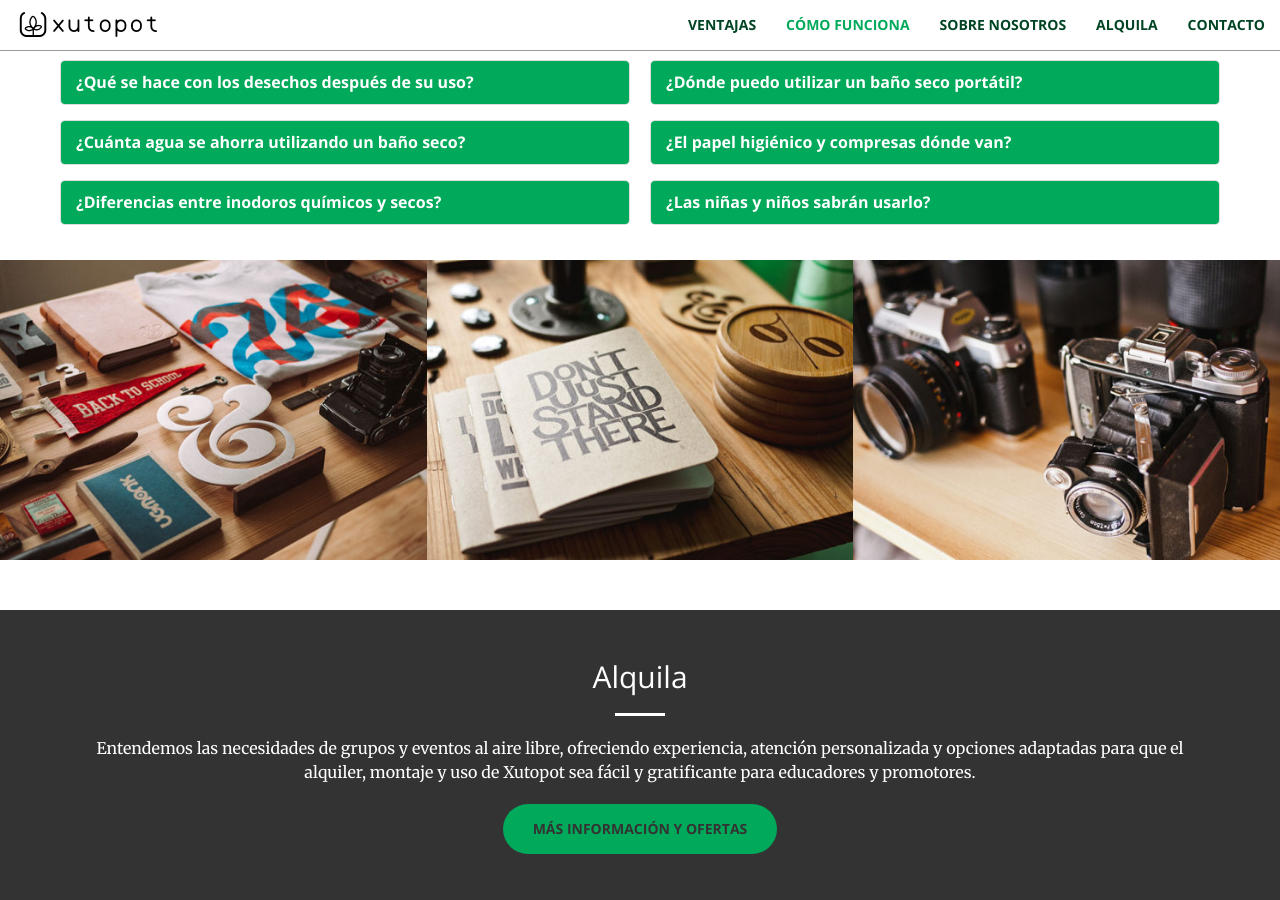
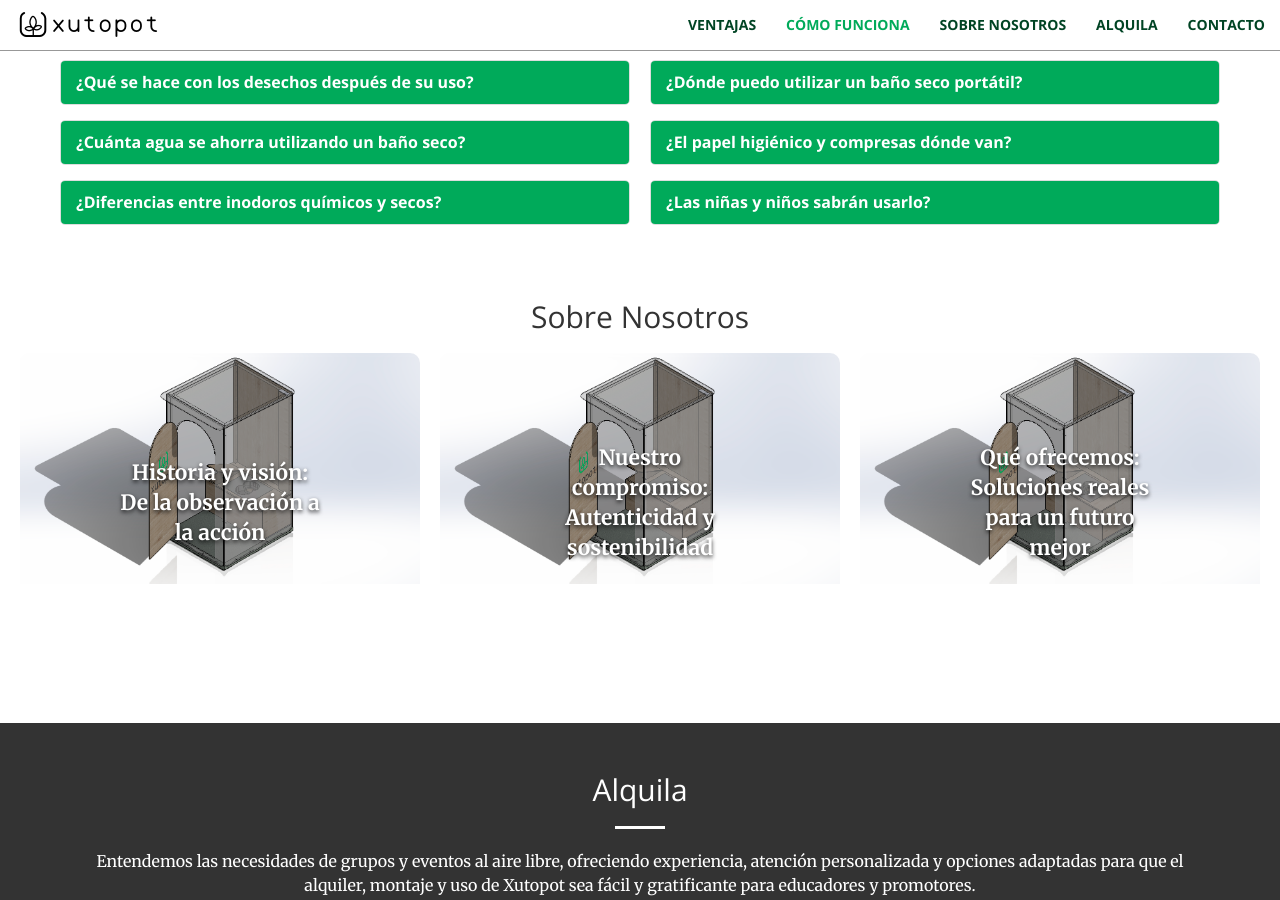
Before and after one commit to PermaculturaAragon/web-Xutopot, a Jekyll site: the page built from index.html, in a window 1280 px wide and 900 px high, scrolled down 4127 px. Built offline with Jekyll 4.4.1, drawn with Linux system fonts in a browser that asks for light colours.

Commit message:
sobre nosotros

```diff
--- a/_includes/nav.html
+++ b/_includes/nav.html
@@ -21,7 +21,7 @@
                     <a class="page-scroll" href="#funciona">Cómo Funciona</a>
                 </li>
                 <li>
-                    <a class="page-scroll" href="#portfolio">Sobre Nosotros</a>
+                    <a class="page-scroll" href="#nosotros">Sobre Nosotros</a>
                 </li>
                 <li>
                     <a class="page-scroll" href="../alquila.html">Alquila</a>
--- a/_includes/nav2.html
+++ b/_includes/nav2.html
@@ -21,7 +21,7 @@
                     <a class="page-scroll" href="../#funciona">Cómo Funciona</a>
                 </li>
                 <li>
-                    <a class="page-scroll" href="#portfolio">Sobre Nosotros</a>
+                    <a class="page-scroll" href="../#nosotros">Sobre Nosotros</a>
                 </li>
                 <li>
                     <a class="page-scroll" href="../alquila.html">Alquila</a>
--- a/_includes/portfolio.html
+++ b/_includes/portfolio.html
@@ -1,60 +1,165 @@
-<section class="no-padding" id="portfolio">
-    <div class="container-fluid">
-        <div class="row no-gutter">
-            <!-- Historia y visión -->
-            <div class="col-lg-4 col-sm-6">
-                <a href="#portfolio" class="portfolio-container">
-                    <img src="img/portfolio/1.jpg" class="img-responsive" alt="">
-                    <div class="portfolio-container-caption">
-                        <div class="portfolio-container-caption-content">
-                            <div class="portfolio-category text-faded">
-                                Historia y visión
-                            </div>
-                            <div class="portfolio-description">
-                                De la observación a la acción<br><br>
-                                Todo comenzó tras observar algo que no encajaba: Educadores de grupos scouts alquilando baños químicos para sus campamentos. Como promotor de cursos sobre campamentos sostenibles, esa realidad me dejó claro que, en algún punto, habíamos fallado. Fue entonces, con el objetivo de facilitar la implementación de WC secos, cuando nació Xutopot, como una respuesta práctica y coherente a nuestras propias contradicciones, y como una herramienta para avanzar hacia un mundo más respetuoso con el medioambiente.<br><br>
-                                Guiados por los valores scouts y las 3 éticas de la permacultura, creemos que cada elección cuenta. Nuestro propósito es ofrecer a quienes trabajan por el cuidado del planeta una solución real y sostenible, ayudándoles a cumplir su misión sin comprometer sus ideales.
-                            </div>
-                        </div>
-                    </div>
-                </a>
-            </div>
-            <!-- Nuestro compromiso -->
-            <div class="col-lg-4 col-sm-6">
-                <a href="" class="portfolio-container">
-                    <img src="img/portfolio/2.jpg" class="img-responsive" alt="">
-                    <div class="portfolio-container-caption">
-                        <div class="portfolio-container-caption-content">
-                            <div class="portfolio-category text-faded">
-                                Nuestro compromiso
-                            </div>
-                            <div class="portfolio-description">
-                                Autenticidad y sostenibilidad<br><br>
-                                Nos posicionamos en contra del greenwashing, esa práctica engañosa que disfraza productos de sostenibles cuando no lo son. En Xutopot, hacemos lo que decimos: baños secos verdaderamente ecológicos, fabricados localmente con materiales renovables y certificados y te acompañamos en la implementación de los mismos con tus educandos y usuarios. Nuestro compromiso no es solo con el medioambiente, sino con la transparencia y la coherencia en cada paso que damos.
-                            </div>
-                        </div>
-                    </div>
-                </a>
-            </div>
-            <!-- Qué ofrecemos -->
-            <div class="col-lg-4 col-sm-6">
-                <a href="#" class="portfolio-container">
-                    <img src="img/portfolio/3.jpg" class="img-responsive" alt="">
-                    <div class="portfolio-container-caption">
-                        <div class="portfolio-container-caption-content">
-                            <div class="portfolio-category text-faded">
-                                Qué ofrecemos
-                            </div>
-                            <div class="portfolio-description">
-                                Soluciones reales para un futuro mejor<br><br>
-                                Producto: un baño seco portátil, desmontable, diseñado para ser práctico, eficiente y respetuoso con el entorno.<br><br>
-                                Servicios: asesoramiento especializado, transporte opcional, y dinámicas educativas que enseñan, de manera sencilla y efectiva, el uso del WC seco y la importancia de cerrar los círculos de recursos.<br><br>
-                                Queremos ser aliados de quienes ya están trabajando por un mundo mejor. En cada campamento, en cada evento al aire libre, estamos aquí para demostrar que el cambio es posible, si lo hacemos juntas.
-                            </div>
-                        </div>
-                    </div>
-                </a>
-            </div>
-        </div>
+<!DOCTYPE html>
+<html lang="es">
+<head>
+  <meta charset="UTF-8">
+  <meta name="viewport" content="width=device-width, initial-scale=1.0">
+  <title>Categorías Interactivas</title>
+  <style>
+    /* Estilos generales */
+    .categories-section {
+      max-width: 100%;
+      margin: 0 auto;
+      padding: 20px;
+      box-sizing: border-box;
+      text-align: center;
+    }
+
+    .categories-section h2 {
+      margin-bottom: 20px;
+    }
+
+    .categories-container {
+      display: flex;
+      justify-content: space-between;
+      gap: 20px;
+      flex-wrap: wrap;
+    }
+
+    .category {
+      position: relative;
+      flex: 1 1 calc(33.333% - 20px);
+      cursor: pointer;
+      overflow: hidden;
+      border-radius: 10px;
+      height: 300px; /* Altura fija para evitar movimiento */
+    }
+
+    .category img {
+      width: 100%;
+      height: auto;
+      display: block;
+      transition: filter 0.3s ease;
+    }
+
+    .category:hover img {
+      filter: brightness(70%);
+    }
+
+    .category-title {
+      position: absolute;
+      top: 50%;
+      left: 50%;
+      transform: translate(-50%, -50%);
+      color: #fff;
+      font-size: 1.5em;
+      font-weight: bold;
+      text-shadow: 0 2px 4px rgba(0, 0, 0, 0.8);
+      transition: opacity 0.4s ease, transform 0.4s ease;
+    }
+
+    .category-title.hidden {
+      opacity: 0;
+      transform: translate(-50%, -40%); /* Se mueve ligeramente hacia arriba */
+    }
+
+    .category-description {
+      position: absolute;
+      top: 0;
+      left: 0;
+      width: 100%;
+      height: 100%;
+      background-color: rgba(255, 255, 255, 0.9);
+      color: #000;
+      padding: 15px;
+      box-sizing: border-box;
+      border-radius: 10px;
+      overflow-y: auto;
+      opacity: 0;
+      transform: scale(0.9); /* Inicia un poco más pequeño */
+      transition: opacity 0.4s ease, transform 0.4s ease;
+      z-index: 10;
+      pointer-events: none; /* Evitar clics cuando está oculto */
+    }
+
+    .category-description.open {
+      opacity: 1;
+      transform: scale(1); /* Se expande suavemente */
+      pointer-events: auto;
+    }
+
+    /* Estilos responsivos */
+    @media (max-width: 900px) {
+      .category {
+        flex: 1 1 calc(50% - 20px);
+      }
+    }
+
+    @media (max-width: 600px) {
+      .category {
+        flex: 1 1 100%;
+      }
+
+      .category-title {
+        font-size: 1.2em;
+      }
+    }
+  </style>
+</head>
+<body id="nosotros">
+  <section class="categories-section" id="nosotros">
+    <h2>Sobre Nosotros</h2>
+    <div class="categories-container">
+      <div class="category" data-description="Todo comenzó tras observar algo que no encajaba: Educadores de grupos scouts alquilando baños químicos para sus campamentos. Como promotor de cursos sobre campamentos sostenibles, esa realidad me dejó claro que, en algún punto, habíamos fallado. Fue entonces, con el objetivo de facilitar la implementación de WC secos, cuando nació Xutopot, como una respuesta práctica y coherente a nuestras propias contradicciones, y como una herramienta para avanzar hacia un mundo más respetuoso con el medioambiente.
+      Guiados por los valores scouts y las 3 éticas de la permacultura, creemos que cada elección cuenta. Nuestro propósito es ofrecer a quienes trabajan por el cuidado del planeta una solución real y sostenible, ayudándoles a cumplir su misión sin comprometer sus ideales.
+      ">
+        <img src="img/boceto.png" alt="Categoría 1">
+        <div class="category-title">Historia y visión: De la observación a la acción</div>
+        <div class="category-description"></div>
+      </div>
+
+      <div class="category" data-description="Nos posicionamos en contra del greenwashing, esa práctica engañosa que disfraza productos de sostenibles cuando no lo son. En Xutopot, hacemos lo que decimos: baños secos verdaderamente ecológicos, fabricados localmente con materiales renovables y certificados y te acompañamos en la implementación de los mismos con tus educandos y usuarios. Nuestro compromiso no es solo con el medioambiente, sino con la transparencia y la coherencia en cada paso que damos.">
+        <img src="img/boceto.png" alt="Categoría 2">
+        <div class="category-title">Nuestro compromiso: Autenticidad y sostenibilidad</div>
+        <div class="category-description"></div>
+      </div>
+
+      <div class="category" data-description="Producto: un baño seco portátil, desmontable, diseñado para ser práctico, eficiente y respetuoso con el entorno.
+      Servicios: asesoramiento especializado, transporte opcional, y dinámicas educativas que enseñan, de manera sencilla y efectiva el uso del WC seco y la importancia de cerrar los círculos de recursos.
+      Queremos ser aliados de quienes ya están trabajando por un mundo mejor. En cada campamento, en cada evento al aire libre, estamos aquí para demostrar que el cambio es posible, si lo hacemos juntas.
+      ">
+        <img src="img/boceto.png" alt="Categoría 3">
+        <div class="category-title">Qué ofrecemos: Soluciones reales para un futuro mejor</div>
+        <div class="category-description"></div>
+      </div>
     </div>
-</section>
+  </section>
+
+  <script>
+    document.addEventListener('DOMContentLoaded', () => {
+      document.querySelectorAll('.category').forEach(category => {
+        category.addEventListener('click', () => {
+          const descriptionDiv = category.querySelector('.category-description');
+          const titleDiv = category.querySelector('.category-title');
+          const isOpen = descriptionDiv.classList.contains('open');
+
+          // Cerrar cualquier descripción abierta
+          document.querySelectorAll('.category-description').forEach(desc => {
+            desc.classList.remove('open');
+          });
+
+          document.querySelectorAll('.category-title').forEach(title => {
+            title.classList.remove('hidden');
+          });
+
+          // Abrir solo si no estaba abierta
+          if (!isOpen) {
+            descriptionDiv.textContent = category.getAttribute('data-description');
+            descriptionDiv.classList.add('open');
+            titleDiv.classList.add('hidden');
+          }
+        });
+      });
+    });
+  </script>
+</body>
+</html>
--- a/_sass/_base.scss
+++ b/_sass/_base.scss
@@ -305,104 +305,6 @@ header {
     }
 }
 
-/* Estilos para el contenedor de la imagen */
-.portfolio-container {
-    position: relative;
-    display: block;
-    overflow: hidden;
-    height: 300px; /* Altura fija para las imágenes */
-}
-
-.portfolio-container img {
-    width: 100%;
-    height: 100%;
-    object-fit: cover; /* Asegura que la imagen cubra completamente el cuadro */
-    display: block;
-    transition: filter 0.3s ease; /* Transición para oscurecer la imagen */
-}
-
-/* Fondo verde y oscurecimiento de la imagen cuando se pasa el ratón */
-.portfolio-container:hover img {
-    filter: brightness(0.4); /* Oscurece la imagen */
-}
-
-/* Caja que cubre toda la imagen con fondo verde */
-.portfolio-container-caption {
-    position: absolute;
-    top: 0;
-    left: 0;
-    width: 100%;
-    height: 100%;
-    background: rgba(0, 128, 0, 0.8); /* Fondo verde translúcido */
-    display: flex;
-    justify-content: center;
-    align-items: center;
-    text-align: center;
-    opacity: 0; /* Fondo verde oculto por defecto */
-    transition: opacity 0.3s ease;
-}
-
-/* Estilo del título que debe estar siempre visible en el centro */
-.portfolio-container-caption-content {
-    color: white;
-    position: absolute; /* Posiciona el texto sobre la imagen */
-    top: 50%;
-    left: 50%;
-    transform: translate(-50%, -50%); /* Centra el texto */
-    max-width: 90%;
-    text-align: center;
-    transition: opacity 0.3s ease;
-}
-
-/* Estilo para el título */
-.portfolio-category {
-    font-size: 24px; /* Título más grande */
-    font-weight: bold;
-    text-shadow: 2px 2px 4px rgba(0, 0, 0, 0.8); /* Sombra para mayor legibilidad */
-}
-
-/* Estilo del texto explicativo que se muestra al pasar el ratón */
-.portfolio-description {
-    font-size: 16px; /* Reducimos el tamaño del texto explicativo */
-    opacity: 0; /* El texto explicativo está oculto por defecto */
-    max-height: 0; /* Inicia sin altura */
-    overflow: hidden;
-    padding: 0 10px;
-    transition: opacity 0.3s ease, max-height 0.3s ease;
-}
-
-/* Cuando se pasa el ratón por encima */
-.portfolio-container:hover .portfolio-container-caption {
-    opacity: 1; /* Fondo verde visible */
-}
-
-.portfolio-container:hover .portfolio-category {
-    opacity: 0; /* El título desaparece */
-}
-
-.portfolio-container:hover .portfolio-description {
-    opacity: 1; /* Muestra el texto explicativo */
-    max-height: 300px; /* Se expande el cuadro para mostrar el texto */
-}
-
-/* Estilos para la responsividad en móviles */
-@media (max-width: 768px) {
-    .portfolio-container {
-        height: 250px; /* Ajusta la altura para pantallas pequeñas */
-    }
-
-    .portfolio-container-caption-content {
-        max-width: 95%; /* Ajusta el ancho del texto */
-    }
-
-    .portfolio-category {
-        font-size: 18px; /* Título más pequeño */
-    }
-
-    .portfolio-description {
-        font-size: 14px; /* Ajusta el tamaño del texto explicativo en móviles */
-    }
-}
 
 
 .call-to-action {
@@ -763,3 +665,7 @@ body {
             background: #007b5e;
             margin: 2rem 0;
           }
+
+
+
+/* General styles for the portfolio section */
```
Also changed, not shown: _includes/ddd.html (added, +161 -0 lines), js/creative.js (line endings or trailing spaces).
